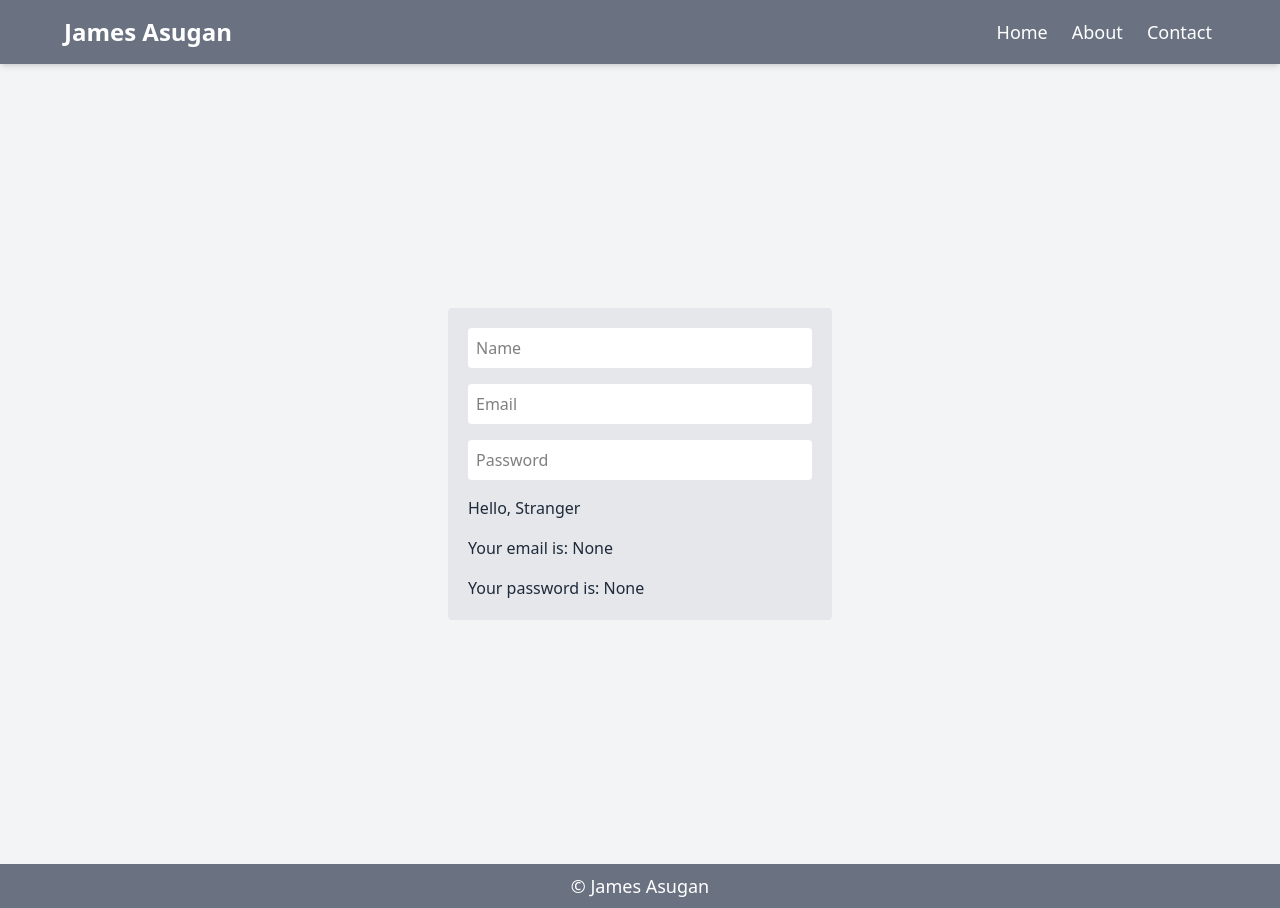
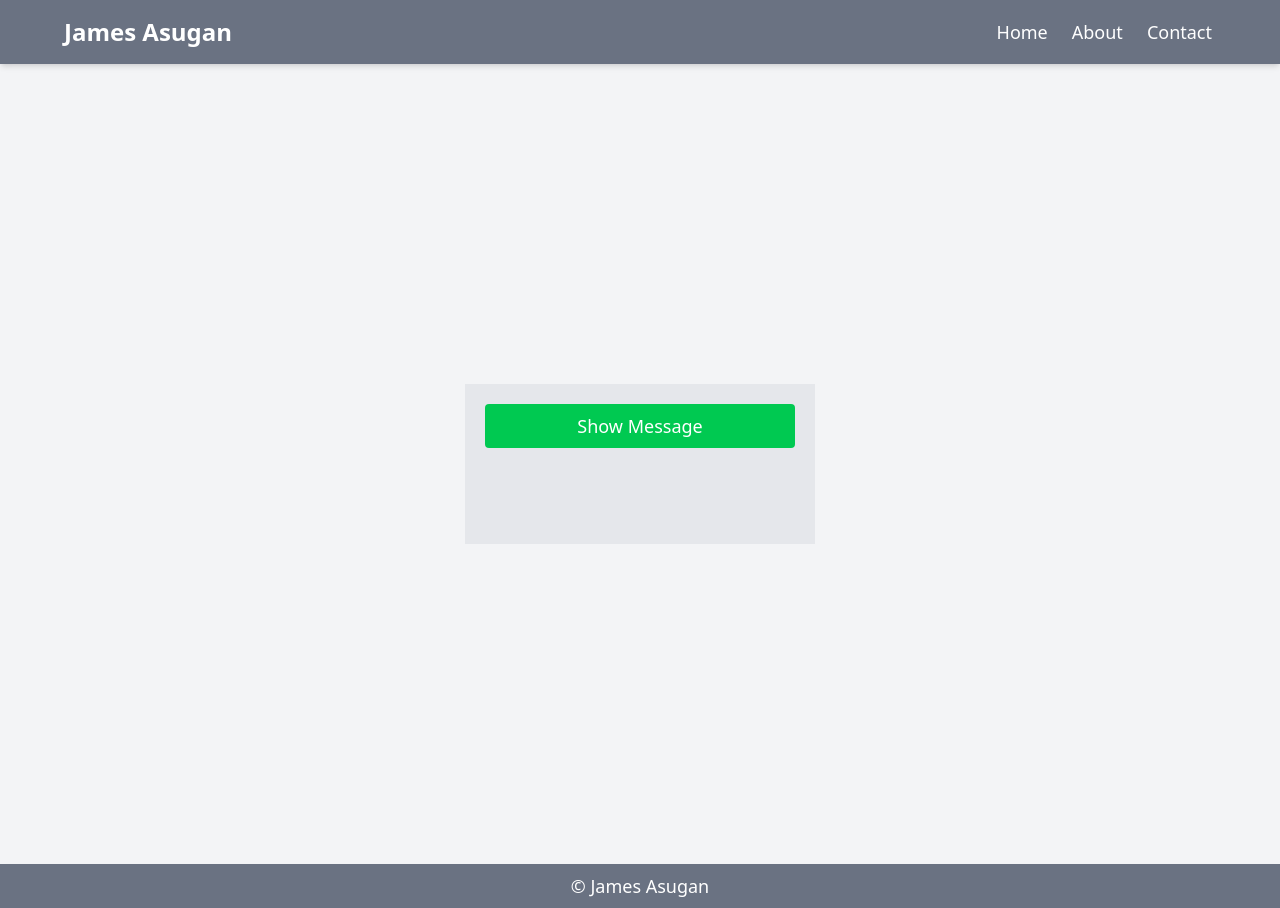
Before and after one commit to jamesasugan/100Days_of_Learning_React, a React (Vite) app: page / in a window 1280 px wide. Built offline with nearby package versions, Linux system fonts and the light colour scheme.

Commit message:
Day 15: Toggle state (show/hide)

```diff
--- a/src/App.jsx
+++ b/src/App.jsx
@@ -5,6 +5,7 @@ import Header from './components/Header.jsx';
 import NameInput from './components/NameInput.jsx';
 import NewForm from './components/newForm.jsx';
 import Profile from './components/Profile.jsx';
+import ToggleBox from './components/ToggleBox.jsx';
 
 function App() {
   const name = "James Asugan";
@@ -21,7 +22,8 @@ function App() {
           hobby={['Gaming', 'Coding', 'Cycling & Running']} /> */}
            {/* <Counter /> */}
            {/* <NameInput /> */}
-           <NewForm />
+           {/* <NewForm /> */}
+           <ToggleBox />
         </main>
         <Footer />
 
--- /dev/null
+++ b/src/components/ToggleBox.jsx
@@ -0,0 +1,21 @@
+import { useState } from "react"
+
+const ToggleBox = () => {
+    const [isVisible, setIsVisible] = useState(false);
+
+    return (
+        <>
+        <section className="w-full h-screen flex justify-center items-center">
+            <div className={"bg-gray-200 flex flex-col w-[350px] p-5 h-[20%]"}>
+                <button className={`text-lg font-medium cursor-pointer text-white rounded-sm p-2 transition duration-75 ${isVisible ? "bg-red-500 hover:bg-red-600" : "bg-green-500 hover:bg-green-600"}`} onClick={() => setIsVisible(prev => !prev)}>
+                    {isVisible ? 'Hide Message' : 'Show Message'}
+                </button>
+
+                {isVisible && <p className="mt-14 text-xl font-medium text-center">You toggled me!</p>}
+            </div>
+        </section>
+
+        </>
+    )
+}
+export default ToggleBox
```
